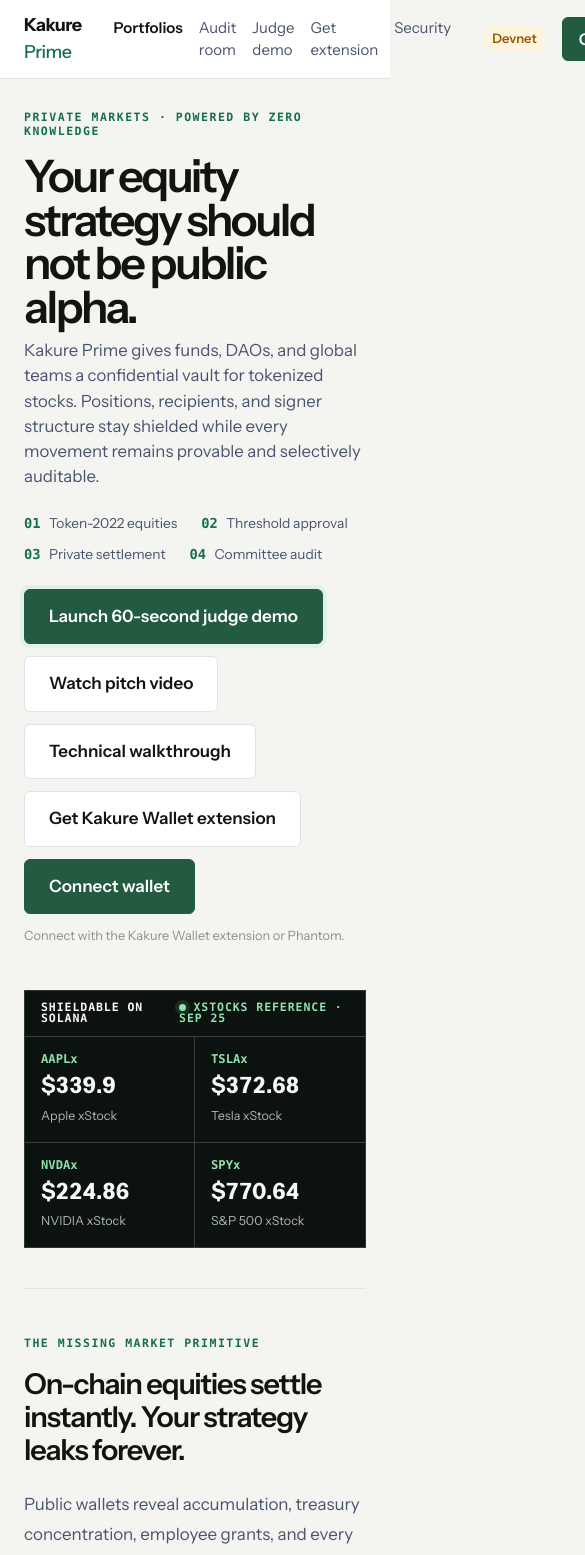
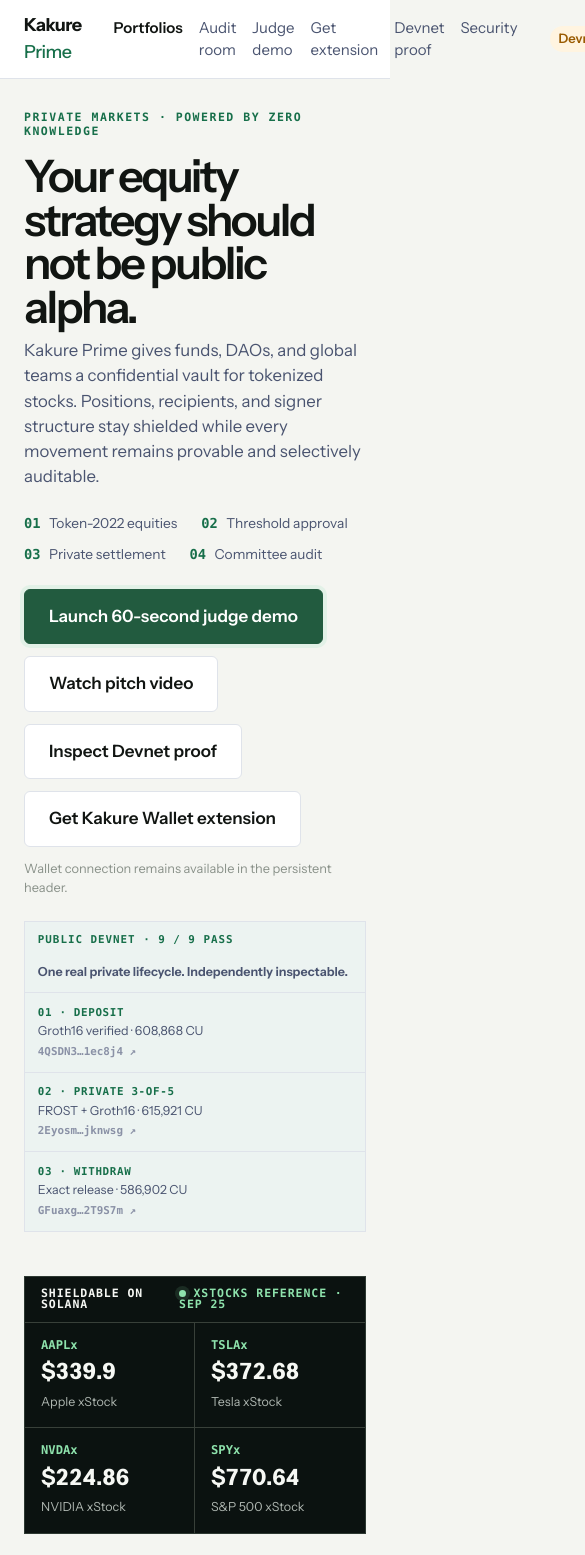
Before and after one commit to unspecifiedcoder/kakure-prime, a React (Vite) app in the folder apps/web/: page / in a window 390 px wide. Shown: the top 1555 px of the page, 585 px wide, since content can reach past the window. Built offline with nearby package versions, Linux system fonts and the light colour scheme; no server answers; what @aztec/foundation, @zk-kit/baby-jubjub would draw is missing.

Commit message:
feat(web): put finalized private proof first

```diff
--- a/apps/web/src/App.tsx
+++ b/apps/web/src/App.tsx
@@ -11,6 +11,7 @@ const AuditPage = lazy(() => import("./routes/AuditPage.js").then((module) => ({
 const SecurityPage = lazy(() => import("./routes/SecurityPage.js").then((module) => ({ default: module.SecurityPage })));
 const DemoPage = lazy(() => import("./routes/DemoPage.js").then((module) => ({ default: module.DemoPage })));
 const ExtensionPage = lazy(() => import("./routes/ExtensionPage.js").then((module) => ({ default: module.ExtensionPage })));
+const EvidencePage = lazy(() => import("./routes/EvidencePage.js").then((module) => ({ default: module.EvidencePage })));
 
 /** Which cluster the app is pointed at, read off the RPC URL. A finance lead must never mistake a
  *  devnet demo for real money, so this is always on screen. */
@@ -51,6 +52,7 @@ function TopBar(): JSX.Element {
         <NavLink to="/audit">Audit room</NavLink>
         <NavLink to="/demo">Judge demo</NavLink>
         <NavLink to="/wallet">Get extension</NavLink>
+        <NavLink to="/evidence">Devnet proof</NavLink>
         <NavLink to="/security">Security</NavLink>
       </nav>
       <span className="spacer" />
@@ -87,6 +89,7 @@ export function App(): JSX.Element {
               <Route path="/audit" element={<AuditPage />} />
               <Route path="/demo" element={<DemoPage />} />
               <Route path="/wallet" element={<ExtensionPage />} />
+              <Route path="/evidence" element={<EvidencePage />} />
               <Route path="/security" element={<SecurityPage />} />
             </Routes>
           </Suspense>
--- a/apps/web/src/routes/DemoPage.tsx
+++ b/apps/web/src/routes/DemoPage.tsx
@@ -155,7 +155,7 @@ export function DemoPage(): JSX.Element {
             <label htmlFor="demo-lane">Settlement policy lane</label>
             <select id="demo-lane" value={lane} onChange={(event) => { setLane(event.target.value as "prestocks" | "aaplx"); setStep(0); }}>
               <option value="prestocks">PreStocks · official-only NAV guard</option>
-              <option value="aaplx">AAPLx · Pyth live market-risk gate</option>
+              <option value="aaplx">Pyth · live cross-market risk gate</option>
             </select>
             {lane === "prestocks" && <>
               <label htmlFor="demo-asset">Official PreStocks asset</label>
--- /dev/null
+++ b/apps/web/src/routes/EvidencePage.tsx
@@ -0,0 +1,79 @@
+const explorerTx = (signature: string): string => `https://explorer.solana.com/tx/${signature}?cluster=devnet`;
+const explorerAddress = (address: string): string => `https://explorer.solana.com/address/${address}?cluster=devnet`;
+
+const FLOW = [
+  {
+    number: "01",
+    kind: "PUBLIC BOUNDARY",
+    title: "Deposit",
+    signature: "4QSDN3RSCUm4eSANet9Qd1BSTgkptdFh8EDRBKF7yRs5w1LnJhhyrDUM2WepxbwrLmazr4Pc543FU2hANz1ec8j4",
+    metric: "1.527s proof · 608,868 CU",
+    visible: "Source token account and deposit amount",
+  },
+  {
+    number: "02",
+    kind: "PRIVATE INTERIOR",
+    title: "3-of-5 settlement",
+    signature: "2EyosmdTjZ3c7DsgQRBHhGexfEM6JGhGxk1XFJLeAyooPkvuX8yP2iqJjJucC3DeyZqXpeKmgPEvtt13Pqjknwsg",
+    metric: "7.765s proof + submit · 615,921 CU",
+    visible: "Commitments, ciphertext, nullifier and Groth16 proof",
+  },
+  {
+    number: "03",
+    kind: "PUBLIC BOUNDARY",
+    title: "Recipient withdrawal",
+    signature: "GFuaxgsPVUtPQiKbzb12Enoe583t1jCbXuNrFDbgiZQZKtLRKTZS4Dga3cPHq4VSBuJHiUJiqt7EHo8mf2T9S7m",
+    metric: "2.329s proof · 586,902 CU",
+    visible: "Destination token account and withdrawal amount",
+  },
+] as const;
+
+const PROGRAMS = [
+  ["POOL", "CTBujgpdNFHAYg9WGDWjgGa68AxYuT1TKQBkRYnv6cBf"],
+  ["DEPOSIT VERIFIER", "21sN3juRFvjxBokrkB2tNisFpiRnpXTq42XrzbJ3XtxM"],
+  ["3-OF-5 VERIFIER", "CNoKnfajTr8XQXs4D84cy89C993KSn4bs5tXZ9Xmofwb"],
+  ["WITHDRAW VERIFIER", "25pR3qcZynCSUxx7atAwahaCih6GeNzEt923YksuPMg4"],
+] as const;
+
+export function EvidencePage(): JSX.Element {
+  return (
+    <main className="evidence-page">
+      <header className="evidence-hero">
+        <div>
+          <span className="eyebrow">PUBLIC SOLANA DEVNET · 2026-09-27</span>
+          <h1>The transfer finalized. The strategy stayed private.</h1>
+          <p>Three matching Groth16 verifier programs, a dealerless 3-of-5 FROST quorum, recipient-only note discovery, and an exact withdrawal—publicly inspectable end to end.</p>
+        </div>
+        <div className="evidence-verdict"><strong>9 / 9</strong><span>PASS</span><small>finalized · no transaction errors</small></div>
+      </header>
+
+      <section className="evidence-flow" aria-label="Finalized Devnet transaction chain">
+        {FLOW.map((stage) => (
+          <article className={stage.number === "02" ? "private-stage" : ""} key={stage.number}>
+            <div><span>{stage.number}</span><b>{stage.kind}</b></div>
+            <h2>{stage.title}</h2>
+            <p>{stage.metric}</p>
+            <dl><dt>Chain reveals</dt><dd>{stage.visible}</dd></dl>
+            {stage.number === "02" && <dl className="hidden-fields"><dt>Chain cannot read</dt><dd>Plaintext asset · value · recipient · signer graph</dd></dl>}
+            <a href={explorerTx(stage.signature)} target="_blank" rel="noreferrer">{stage.signature.slice(0, 8)}…{stage.signature.slice(-8)} ↗</a>
+          </article>
+        ))}
+      </section>
+
+      <section className="evidence-rejections" aria-label="Rejected adversarial paths">
+        <span>✓ TAMPERED ROOT REJECTED</span>
+        <span>✓ SPENT NULLIFIER REPLAY REJECTED</span>
+        <span>✓ 2-OF-5 QUORUM REJECTED</span>
+      </section>
+
+      <section className="evidence-programs">
+        <div><span className="eyebrow">EXECUTABLE PROGRAMS</span><h2>Proof verification happens on Solana.</h2></div>
+        <div className="program-list">
+          {PROGRAMS.map(([label, address]) => <a href={explorerAddress(address)} target="_blank" rel="noreferrer" key={address}><span>{label}</span><code>{address.slice(0, 8)}…{address.slice(-8)}</code></a>)}
+        </div>
+      </section>
+
+      <p className="evidence-warning">Pre-release, unaudited, and built with INSECURE-DEV Groth16 parameters. This evidence proves execution—not production security. Never use the deployment with material assets.</p>
+    </main>
+  );
+}
--- a/apps/web/src/routes/Home.tsx
+++ b/apps/web/src/routes/Home.tsx
@@ -1,11 +1,9 @@
 import { useState } from "react";
 import { Link, useNavigate } from "react-router-dom";
 import { useAppStore } from "../store/appStore.js";
-import { connectPreferredWallet, deriveAccount } from "../lib/wallet.js";
 import { createOrJoinTreasury, decodeInvite, encodeInvite } from "../lib/treasury.js";
 import { CopyLine } from "../ui/CopyButton.js";
 import { Steps } from "../ui/Steps.js";
-import { shortAddress } from "../ui/format.js";
 import { MarketStrip } from "../ui/MarketStrip.js";
 
 const CEREMONY_STEPS = [
@@ -14,7 +12,24 @@ const CEREMONY_STEPS = [
   { id: "save", label: "Saving your share, encrypted with your passphrase" },
 ];
 
-type ConnectStatus = { kind: "idle" } | { kind: "connecting" } | { kind: "error"; message: string };
+const DEVNET_EVIDENCE = [
+  {
+    stage: "01 · DEPOSIT",
+    detail: "Groth16 verified · 608,868 CU",
+    signature: "4QSDN3RSCUm4eSANet9Qd1BSTgkptdFh8EDRBKF7yRs5w1LnJhhyrDUM2WepxbwrLmazr4Pc543FU2hANz1ec8j4",
+  },
+  {
+    stage: "02 · PRIVATE 3-OF-5",
+    detail: "FROST + Groth16 · 615,921 CU",
+    signature: "2EyosmdTjZ3c7DsgQRBHhGexfEM6JGhGxk1XFJLeAyooPkvuX8yP2iqJjJucC3DeyZqXpeKmgPEvtt13Pqjknwsg",
+  },
+  {
+    stage: "03 · WITHDRAW",
+    detail: "Exact release · 586,902 CU",
+    signature: "GFuaxgsPVUtPQiKbzb12Enoe583t1jCbXuNrFDbgiZQZKtLRKTZS4Dga3cPHq4VSBuJHiUJiqt7EHo8mf2T9S7m",
+  },
+] as const;
+
 type CeremonyStatus =
   | { kind: "idle" }
   | { kind: "running" }
@@ -28,27 +43,13 @@ type CeremonyStatus =
  */
 export function Home(): JSX.Element {
   const navigate = useNavigate();
-  const { walletPublicKey, connect, treasuries, addTreasury, settings } = useAppStore();
-
-  const [connectStatus, setConnectStatus] = useState<ConnectStatus>({ kind: "idle" });
+  const { treasuries, addTreasury, settings } = useAppStore();
   const [name, setName] = useState("");
   const [threshold, setThreshold] = useState(3);
   const [memberCount, setMemberCount] = useState(5);
   const [passphrase, setPassphrase] = useState("");
   const [inviteToken, setInviteToken] = useState("");
   const [ceremony, setCeremony] = useState<CeremonyStatus>({ kind: "idle" });
-
-  async function onConnect(): Promise<void> {
-    setConnectStatus({ kind: "connecting" });
-    try {
-      const wallet = await connectPreferredWallet();
-      const account = await deriveAccount(wallet);
-      connect(wallet.publicKey, account);
-      setConnectStatus({ kind: "idle" });
-    } catch (err) {
-      setConnectStatus({ kind: "error", message: err instanceof Error ? err.message : String(err) });
-    }
-  }
 
   async function onCreate(): Promise<void> {
     setCeremony({ kind: "running" });
@@ -93,8 +94,6 @@ export function Home(): JSX.Element {
     }
   }
 
-  const connected = walletPublicKey !== null;
-
   return (
     <main>
       <div className="block hero">
@@ -117,23 +116,33 @@ export function Home(): JSX.Element {
           <a className="btn big" href="/pitch-video.html">
             Watch pitch video
           </a>
-          <a className="btn big" href="/demo-video.html">
-            Technical walkthrough
-          </a>
+          <Link className="btn big" to="/evidence">
+            Inspect Devnet proof
+          </Link>
           <Link className="btn big" to="/wallet">
             Get Kakure Wallet extension
           </Link>
-          {connected ? (
-            <p>
-              Connected: <span className="chip">{shortAddress(walletPublicKey!.toBase58())}</span>
-            </p>
-          ) : (
-            <button type="button" className="primary big" onClick={() => void onConnect()} disabled={connectStatus.kind === "connecting"}>
-              {connectStatus.kind === "connecting" ? "Connecting wallet…" : "Connect wallet"}
-            </button>
-          )}
-          {!connected && <span className="muted">Connect with the Kakure Wallet extension or Phantom.</span>}
-          {connectStatus.kind === "error" && <p role="alert">{connectStatus.message}</p>}
+          <span className="muted">Wallet connection remains available in the persistent header.</span>
+        </section>
+        <section className="devnet-proof-rail" aria-label="Finalized public Devnet proof">
+          <div className="devnet-proof-heading">
+            <span>PUBLIC DEVNET · 9 / 9 PASS</span>
+            <strong>One real private lifecycle. Independently inspectable.</strong>
+          </div>
+          <div className="devnet-proof-links">
+            {DEVNET_EVIDENCE.map((evidence) => (
+              <a
+                href={`https://explorer.solana.com/tx/${evidence.signature}?cluster=devnet`}
+                target="_blank"
+                rel="noreferrer"
+                key={evidence.stage}
+              >
+                <b>{evidence.stage}</b>
+                <span>{evidence.detail}</span>
+                <small>{evidence.signature.slice(0, 6)}…{evidence.signature.slice(-6)} ↗</small>
+              </a>
+            ))}
+          </div>
         </section>
       </div>
 
--- a/apps/web/src/styles/app.css
+++ b/apps/web/src/styles/app.css
@@ -126,6 +126,23 @@ code, .mono { font-family: var(--mono); font-size: 0.875em; }
 .btn.primary { background: var(--cobalt); border-color: var(--cobalt); color: #fff; }
 .btn.big { padding: 0.875rem 1.5rem; font-size: 1.0625rem; }
 .demo-cta { box-shadow: 0 0 0 4px rgba(101, 211, 153, 0.12); }
+.devnet-proof-rail { position: relative; z-index: 1; margin-top: 1.5rem; border: 1px solid var(--rule); background: color-mix(in srgb, var(--surface) 92%, var(--teal) 8%); }
+.devnet-proof-heading { display: flex; justify-content: space-between; gap: 1rem; padding: .65rem .8rem; border-bottom: 1px solid var(--rule); font-size: .78rem; }
+.devnet-proof-heading span { color: var(--teal); font: 800 .68rem/1.3 var(--mono); letter-spacing: .09em; }
+.devnet-proof-heading strong { font-weight: 650; color: var(--ink-2); }
+.devnet-proof-links { display: grid; grid-template-columns: repeat(3, 1fr); }
+.devnet-proof-links a { display: grid; gap: .22rem; min-width: 0; padding: .8rem; border-right: 1px solid var(--rule); color: var(--ink); text-decoration: none; }
+.devnet-proof-links a:last-child { border-right: 0; }
+.devnet-proof-links a:hover { background: var(--teal-wash); }
+.devnet-proof-links b { color: var(--teal); font: 800 .68rem/1.2 var(--mono); letter-spacing: .06em; }
+.devnet-proof-links span { font-size: .78rem; color: var(--ink-2); }
+.devnet-proof-links small { overflow: hidden; color: var(--ink-3); font: 650 .68rem/1.3 var(--mono); text-overflow: ellipsis; white-space: nowrap; }
+@media (max-width: 48rem) {
+  .devnet-proof-heading { display: grid; }
+  .devnet-proof-links { grid-template-columns: 1fr; }
+  .devnet-proof-links a { border-right: 0; border-bottom: 1px solid var(--rule); }
+  .devnet-proof-links a:last-child { border-bottom: 0; }
+}
 
 /* Forms */
 .field { display: flex; flex-direction: column; gap: 0.375rem; margin-bottom: 1rem; max-width: 36rem; }
@@ -183,6 +200,42 @@ td.num, th.num { text-align: right; font-variant-numeric: tabular-nums; }
 .split h3 { font-size: 0.875rem; font-weight: 600; margin-bottom: 0.5rem; }
 .split .private h3 { color: var(--teal); }
 @media (max-width: 40rem) { .split { grid-template-columns: 1fr; } .split .public { border-right: 0; border-bottom: 1px solid var(--rule); } }
+
+/* Public Devnet evidence */
+.evidence-page { display: grid; gap: 1.5rem; }
+.evidence-hero { display: grid; grid-template-columns: 1fr auto; gap: 3rem; align-items: end; padding: 3.5rem 0 2rem; border-bottom: 1px solid var(--rule); }
+.evidence-hero h1 { max-width: 13ch; font-size: clamp(3rem, 7vw, 5.8rem); line-height: .94; letter-spacing: -.06em; }
+.evidence-hero p { max-width: 48rem; font-size: 1.05rem; }
+.evidence-verdict { display: grid; min-width: 12rem; padding: 1.2rem; border: 1px solid var(--teal); background: var(--teal-wash); text-align: right; }
+.evidence-verdict strong { color: var(--teal); font-size: 3.2rem; line-height: 1; }
+.evidence-verdict span { font: 850 .8rem/1.5 var(--mono); letter-spacing: .14em; }
+.evidence-verdict small { color: var(--ink-3); }
+.evidence-flow { display: grid; grid-template-columns: repeat(3, 1fr); border: 1px solid var(--rule); }
+.evidence-flow article { display: grid; align-content: start; gap: .65rem; min-width: 0; padding: 1.35rem; border-right: 1px solid var(--rule); background: var(--surface); }
+.evidence-flow article:last-child { border-right: 0; }
+.evidence-flow article.private-stage { background: var(--teal-wash); }
+.evidence-flow article > div { display: flex; justify-content: space-between; color: var(--ink-3); font: 750 .66rem/1 var(--mono); letter-spacing: .08em; }
+.evidence-flow article > div span, .evidence-flow .private-stage > div b { color: var(--teal); }
+.evidence-flow dl { margin: .3rem 0; }
+.evidence-flow dt { color: var(--ink-3); font: 700 .65rem/1.4 var(--mono); text-transform: uppercase; }
+.evidence-flow dd { margin: .2rem 0 0; color: var(--ink); font-size: .88rem; }
+.evidence-flow .hidden-fields { padding: .65rem; border: 1px solid rgba(23,111,74,.3); background: var(--surface); }
+.evidence-flow article a { margin-top: auto; overflow: hidden; color: var(--teal); font: 700 .72rem/1.5 var(--mono); text-overflow: ellipsis; white-space: nowrap; }
+.evidence-rejections { display: grid; grid-template-columns: repeat(3, 1fr); border: 1px solid var(--rule); }
+.evidence-rejections span { padding: .8rem; border-right: 1px solid var(--rule); color: var(--teal); font: 750 .7rem/1.4 var(--mono); text-align: center; }
+.evidence-rejections span:last-child { border-right: 0; }
+.evidence-programs { display: grid; grid-template-columns: .8fr 1.2fr; gap: 2rem; padding: 2rem 0; border-top: 1px solid var(--rule); }
+.program-list { display: grid; border: 1px solid var(--rule); }
+.program-list a { display: flex; justify-content: space-between; gap: 1rem; padding: .7rem .8rem; border-bottom: 1px solid var(--rule); color: var(--ink); text-decoration: none; }
+.program-list a:last-child { border-bottom: 0; }
+.program-list span { color: var(--ink-3); font: 700 .68rem/1.5 var(--mono); }
+.program-list code { color: var(--teal); }
+.evidence-warning { max-width: none; padding: .8rem; border: 1px solid var(--amber); background: var(--amber-wash); color: var(--amber); font-size: .82rem; }
+@media (max-width: 48rem) {
+  .evidence-hero, .evidence-flow, .evidence-programs, .evidence-rejections { grid-template-columns: 1fr; }
+  .evidence-flow article, .evidence-rejections span { border-right: 0; border-bottom: 1px solid var(--rule); }
+  .evidence-flow article:last-child, .evidence-rejections span:last-child { border-bottom: 0; }
+}
 
 /* Receipt */
 .receipt { border: 1px solid var(--rule); border-radius: var(--radius); background: var(--surface); box-shadow: var(--shadow); padding: 1.25rem 1.5rem; max-width: 36rem; }
```
Also changed, not shown: 2 other files (tests, documents, lock files or other folders).
